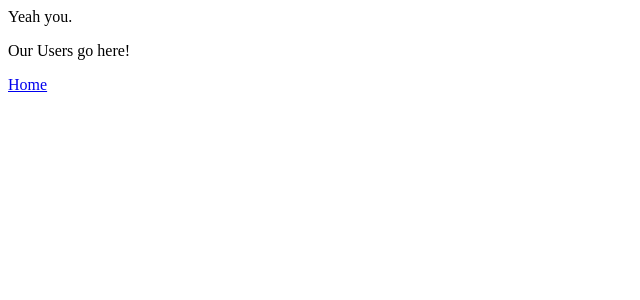
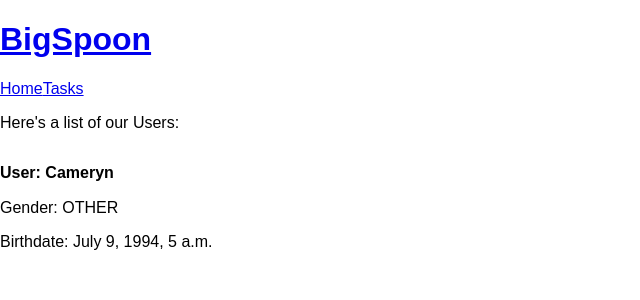
Before and after one commit to cam-benfield/spoons, a Django app: template spoonssite/spoons/templates/spoons/user_list.html in a window 1280 px wide. Shown: the top 300 px of the page, without its empty margins (0-640 px from the left). Run offline with Django 3.2, Linux system fonts and the light colour scheme; the template is opened without the code that fills it: values that come from a table or form of the project are taken from there, others are empty; data comes from the database, SQL or seed files in the repository; some libraries are stand-ins or nearby versions.

Commit message:
Added grids for both User and Task Page

```diff
--- a/spoonssite/spoons/admin.py
+++ b/spoonssite/spoons/admin.py
@@ -1,5 +1,5 @@
 from django.contrib import admin
-from .models import User, Task
+from .models import SpoonUser, SpoonTask
 
-admin.site.register(User)
-admin.site.register(Task)
+admin.site.register(SpoonUser)
+admin.site.register(SpoonTask)
--- a/spoonssite/spoons/models.py
+++ b/spoonssite/spoons/models.py
@@ -1,6 +1,6 @@
 from django.db import models
 
-class User(models.Model):
+class SpoonUser(models.Model):
     GENDER_CHOICES = (
         ('FEMALE', 'Female'),
         ('MALE', 'Male'),
@@ -21,20 +21,20 @@ class User(models.Model):
         return('%s' % self.user_name)
 
 
-class Task(models.Model):
+class SpoonTask(models.Model):
     TASK_CHOICES = (
-        ('SHOWER', 'Shower'),
-        ('BRUSH TEETH', 'Brush Teeth'),
-        ('DO HOMEWORK', 'Do Homework'),
-        ('BRUSH HAIR', 'Brush Hair'),
-        ('GET DRESSED', 'Get Dressed'),
+        ('Shower', 'Shower'),
+        ('Brush Teeth', 'Brush Teeth'),
+        ('Do Homework', 'Do Homework'),
+        ('Brush Hair', 'Brush Hair'),
+        ('Get Dressed', 'Get Dressed'),
     )
 
     task_key = models.AutoField(primary_key=True)
     task_user = models.ForeignKey('auth.User')
     task = models.CharField(max_length=20,
         choices=TASK_CHOICES,
-        default = 'SHOWER'
+        default = 'None'
     )
     value = models.PositiveIntegerField()
 
--- a/spoonssite/spoons/templates/spoons/user_list.html
+++ b/spoonssite/spoons/templates/spoons/user_list.html
@@ -1,10 +1,28 @@
+<!DOCTYPE html>
 <html>
   <head>
-    <title>Hey You!</title>
+    <title>BigSpoon</title>
+
+    <link rel="stylesheet" href="https://unpkg.com/purecss@1.0.0/build/pure-min.css" integrity="sha384-nn4HPE8lTHyVtfCBi5yW9d20FjT8BJwUXyWZT9InLYax14RDjBj46LmSztkmNP9w" crossorigin="anonymous">
+
+    <meta charset="utf-8">
+    <meta name="viewport" content="width=device-width, initial-scale=1.0">
   </head>
   <body>
-    <p>Yeah you.</p>
-    <p>Our Users go here!</p>
-    <a href='/index.html'>Home</a>
+    <h1><a href='/index.html'>BigSpoon</a></h1>
+    <legend>
+      <a href='/index.html'>Home</a>
+      <a href='/task_list.html'>Tasks</a>
+    </legend>
+    <p>Here's a list of our Users:</p>
+    <div class="pure-g">
+      {% for user in users %}
+        <div class="pure-u-1-2">
+          <p><strong>User: {{user.user_name}}</strong></p>
+          <p>Gender: {{user.user_gender}}</p>
+          <p>Birthdate: {{user.birthdate}}</p>
+        </div>
+      {% endfor %}
+    </div>
   </body>
 </html>
--- a/spoonssite/spoons/urls.py
+++ b/spoonssite/spoons/urls.py
@@ -4,6 +4,7 @@ from . import views
 urlpatterns = [
     url(r'^$', views.index, name='index'),
     url(r'^index', views.index, name='index'),
-    url(r'^task_list', views.task_list, name='tasks')
+    url(r'^task_list', views.task_list, name='tasks'),
+    url(r'^user_list', views.user_list, name='users'),
 
 ]
```
Also changed, not shown: spoonssite/spoons/templates/spoons/index.html (+6 -1 lines), spoonssite/spoons/templates/spoons/task_list.html (+16 -8 lines), spoonssite/spoons/views.py (+4 -3 lines), spoonssite/db.sqlite3, spoonssite/spoons/migrations/0005_auto_20171129_1049.py (added).
